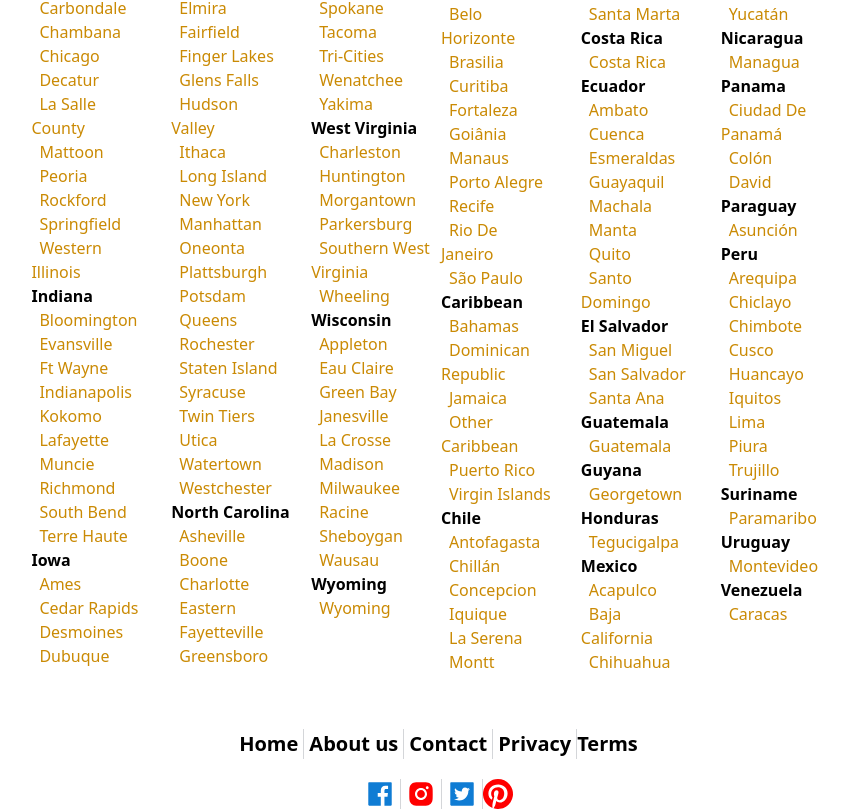
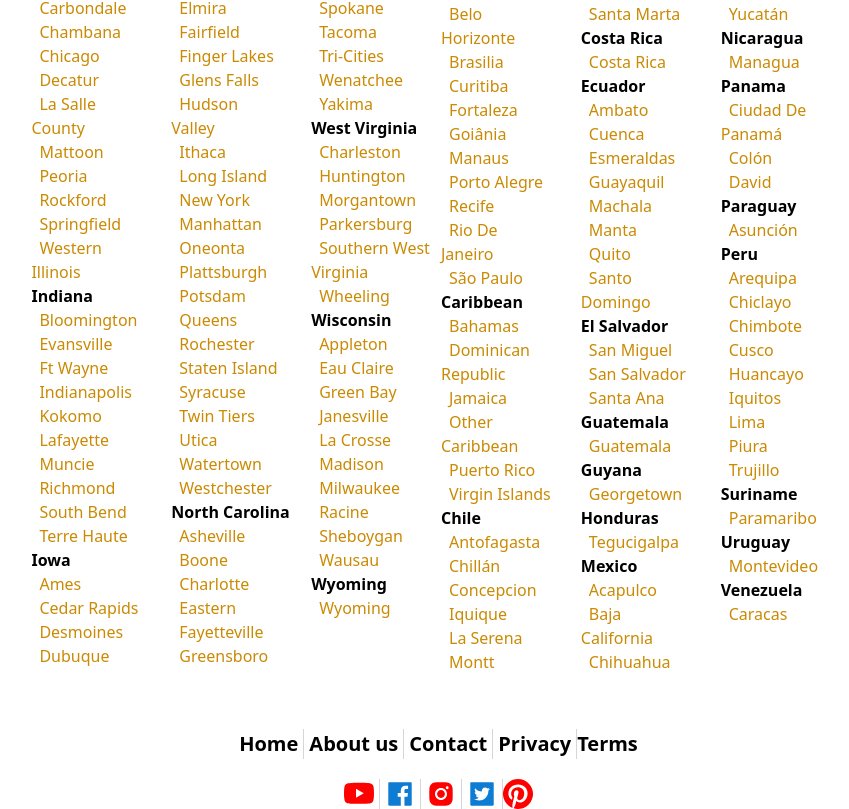
Before and after one commit to ahadverse/adbacklist-front-end, a Next.js app: page / in a window 1280 px wide. Shown: the part 3731-4540 px from the top of the page, without its empty margins (204-1053 px from the left). Built offline with nearby package versions, Linux system fonts and the light colour scheme.

Commit message:
YouTube added

```diff
--- a/component/footer/footer.js
+++ b/component/footer/footer.js
@@ -1,7 +1,7 @@
 import React, { useEffect, useState } from "react";
 import style from "../../styles/moduleCss/footer.module.css";
 import { AiFillFacebook, AiFillTwitterSquare , AiFillInstagram } from "react-icons/ai";
-import {BsPinterest} from "react-icons/bs"
+import {BsPinterest, BsYoutube} from "react-icons/bs"
 import Cookies from "js-cookie";
 import jwt_decode from "jwt-decode";
 import Link from "next/link";
@@ -74,6 +74,12 @@ const Footer = () => {
 
           </ul>
           <ul className={style.footer}>
+
+            <li className={style.item}>
+              <Link href="https://www.youtube.com/channel/UC8vWO9MILlY-Sv9ezGaB6WQ" className="link text-uppercase" title="Terms">
+                <BsYoutube className={style.insta} />
+              </Link>
+            </li>
           <li className={style.item}>
               <Link href="https://www.facebook.com/profile.php?id=100091135910066" className="link text-uppercase" title="Terms">
                 <AiFillFacebook className={style.facebook} />
```
